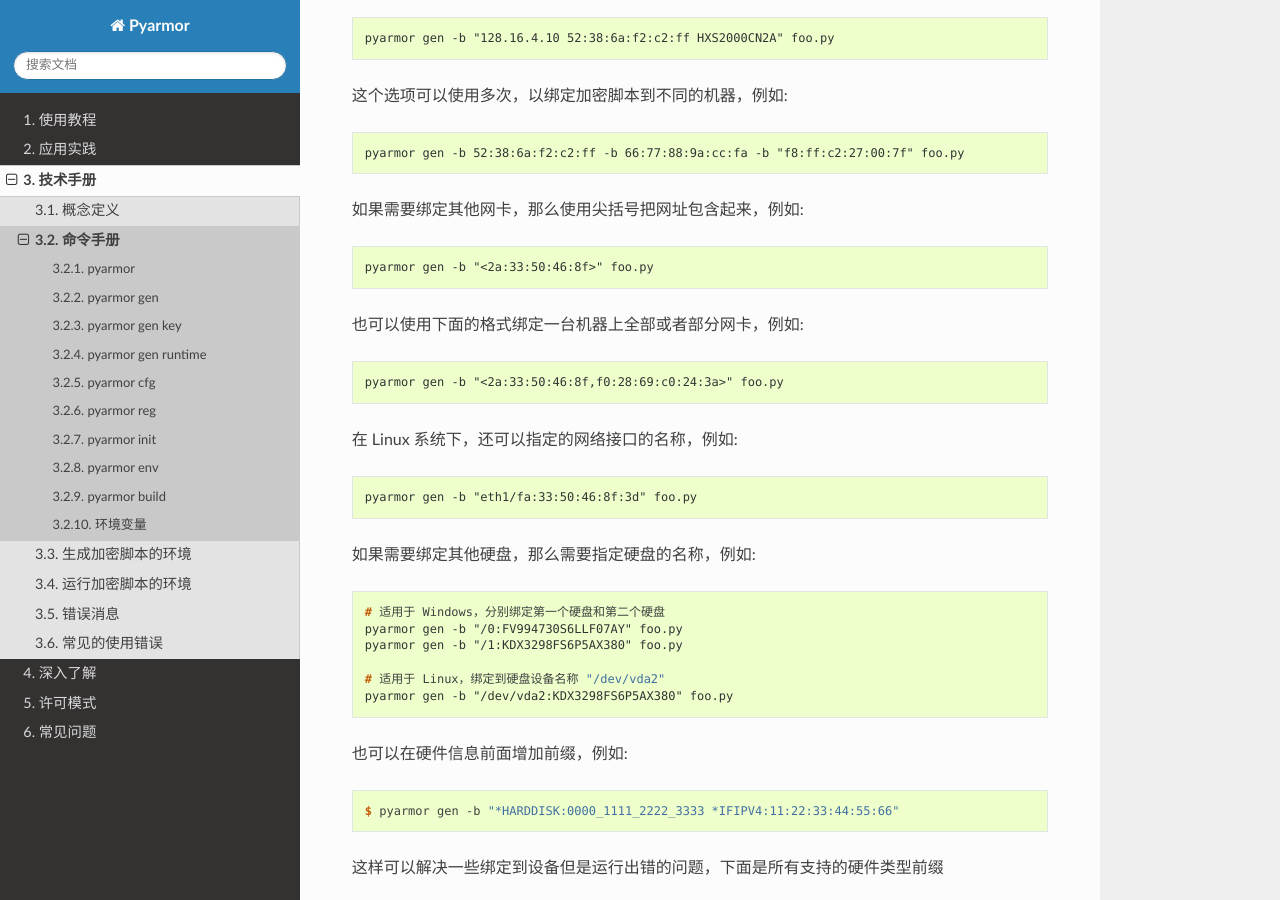
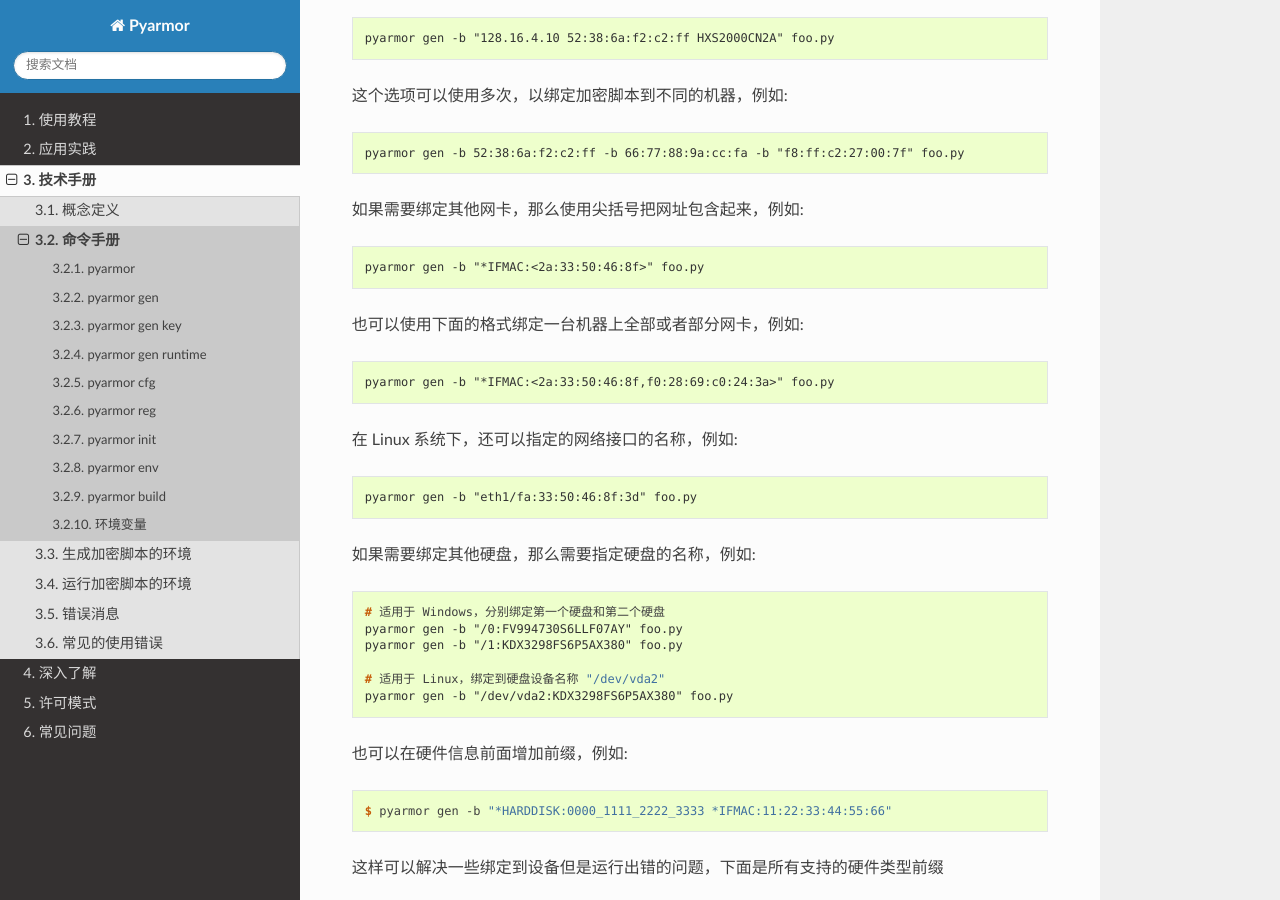
Before and after one commit to dashingsoft/pyarmor-docs-zh, a Sphinx documentation site: the page built from docs/reference/man.rst, in a window 1280 px wide and 900 px high, scrolled down 9428 px. Built offline with Sphinx 7.4.7 and the Read the Docs theme 3.1.0, drawn with Linux system fonts in a browser that asks for light colours.

Commit message:
Fix example error

```diff
--- a/docs/reference/man.rst
+++ b/docs/reference/man.rst
@@ -332,11 +332,11 @@
 
 如果需要绑定其他网卡，那么使用尖括号把网址包含起来，例如::
 
-  pyarmor gen -b "<2a:33:50:46:8f>" foo.py
+  pyarmor gen -b "*IFMAC:<2a:33:50:46:8f>" foo.py
 
 也可以使用下面的格式绑定一台机器上全部或者部分网卡，例如::
 
-  pyarmor gen -b "<2a:33:50:46:8f,f0:28:69:c0:24:3a>" foo.py
+  pyarmor gen -b "*IFMAC:<2a:33:50:46:8f,f0:28:69:c0:24:3a>" foo.py
 
 在 Linux 系统下，还可以指定的网络接口的名称，例如::
 
@@ -353,7 +353,7 @@
 
 也可以在硬件信息前面增加前缀，例如::
 
-    $ pyarmor gen -b "*HARDDISK:0000_1111_2222_3333 *IFIPV4:11:22:33:44:55:66"
+    $ pyarmor gen -b "*HARDDISK:0000_1111_2222_3333 *IFMAC:11:22:33:44:55:66"
 
 这样可以解决一些绑定到设备但是运行出错的问题，下面是所有支持的硬件类型前缀
 
```
